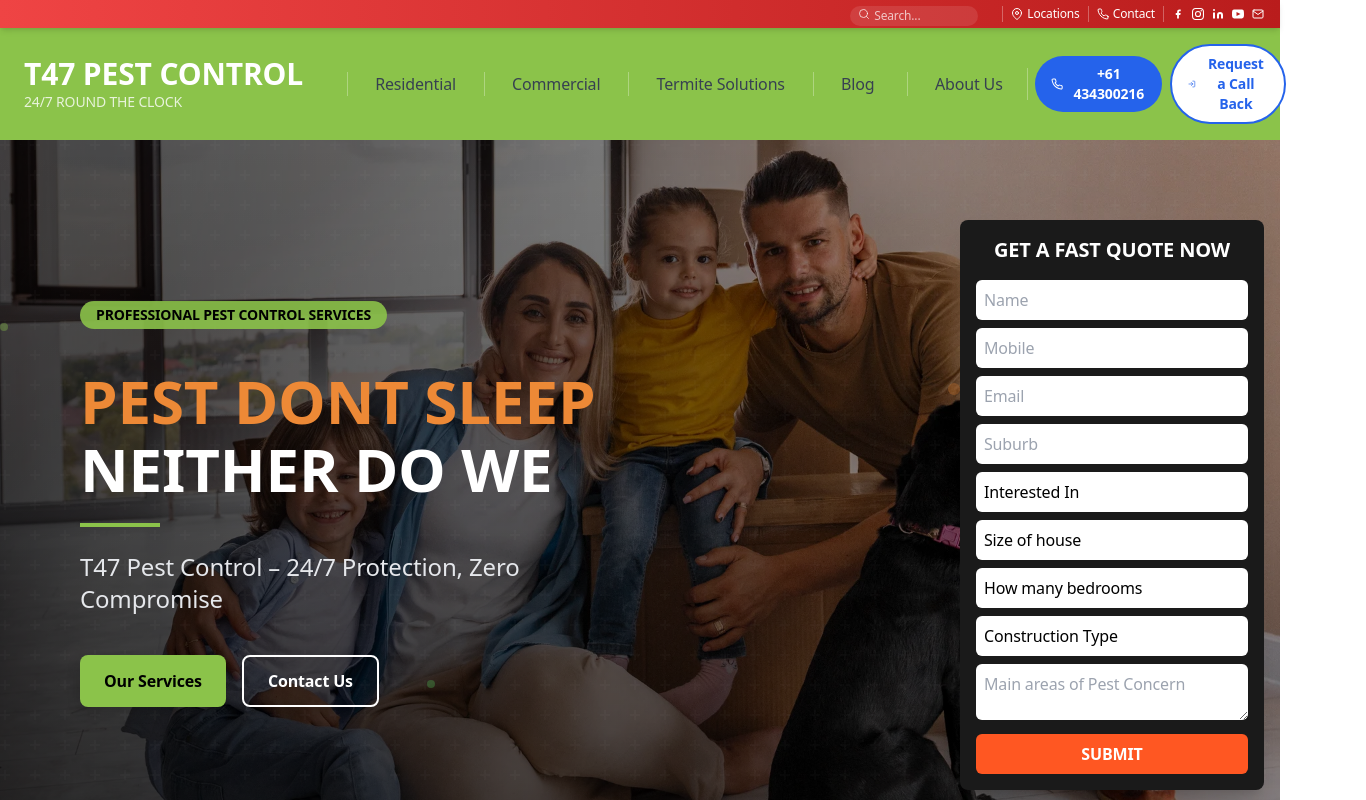
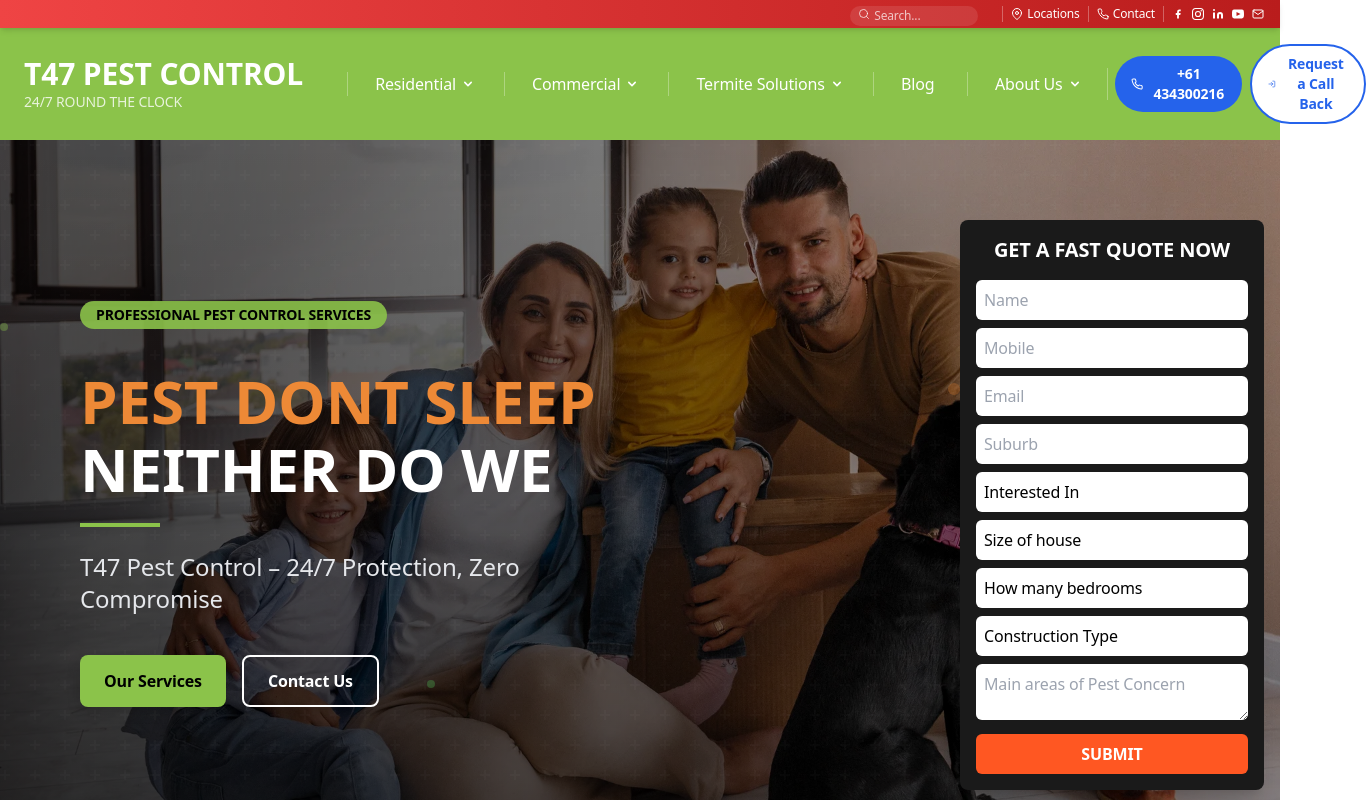
Before and after one commit to xtcharan/t47-pest-control, a Next.js app in the folder Desktop/pest-main/: page / in a window 1280 px wide. Shown: the top 800 px of the page, 1366 px wide, since content can reach past the window. Built offline with nearby package versions, Linux system fonts and the light colour scheme.

Commit message:
read header

```diff
--- a/Desktop/pest-main/src/components/layout/header/NavigationBar.tsx
+++ b/Desktop/pest-main/src/components/layout/header/NavigationBar.tsx
@@ -80,7 +80,7 @@
                     className={`relative inline-block px-4 py-2 rounded-md whitespace-nowrap`}
                     prefetch={false}
                   >
-                    <span className="font-medium text-gray-700">
+                    <span className="font-medium text-white">
                       {item.name}
                     </span>
                   </Link>
--- a/Desktop/pest-main/src/components/layout/header/NavigationItem.tsx
+++ b/Desktop/pest-main/src/components/layout/header/NavigationItem.tsx
@@ -58,8 +58,11 @@
           className={`relative inline-block px-4 py-2 rounded-md whitespace-nowrap ${isActive ? 'bg-blue-600 text-white' : 'hover:bg-gray-50'}`}
           prefetch={false}
         >
-          <span className={`font-medium ${isActive ? 'text-white' : 'text-gray-700'}`}>
+          <span className="font-medium text-white flex items-center">
             {name}
+            <svg xmlns="http://www.w3.org/2000/svg" className="h-4 w-4 ml-1" viewBox="0 0 20 20" fill="currentColor">
+              <path fillRule="evenodd" d="M5.293 7.293a1 1 0 011.414 0L10 10.586l3.293-3.293a1 1 0 111.414 1.414l-4 4a1 1 0 01-1.414 0l-4-4a1 1 0 010-1.414z" clipRule="evenodd" />
+            </svg>
           </span>
         </Link>
       )}
```
